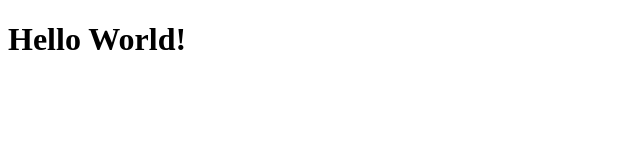
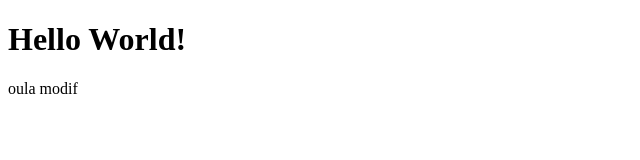
Before and after one commit to belzebuk/test2, a plain HTML site: page index.html in a window 1280 px wide. Shown: the full height of the page, 0-640 px from the left. Drawn offline with Linux system fonts and the light colour scheme.

Commit message:
qq modifs

```diff
--- a/index.html
+++ b/index.html
@@ -6,5 +6,8 @@
 </head>
 <body>
 	<h1>Hello World!</h1>
+
+<p>oula modif</p>
+
 </body>
 </html>
```
